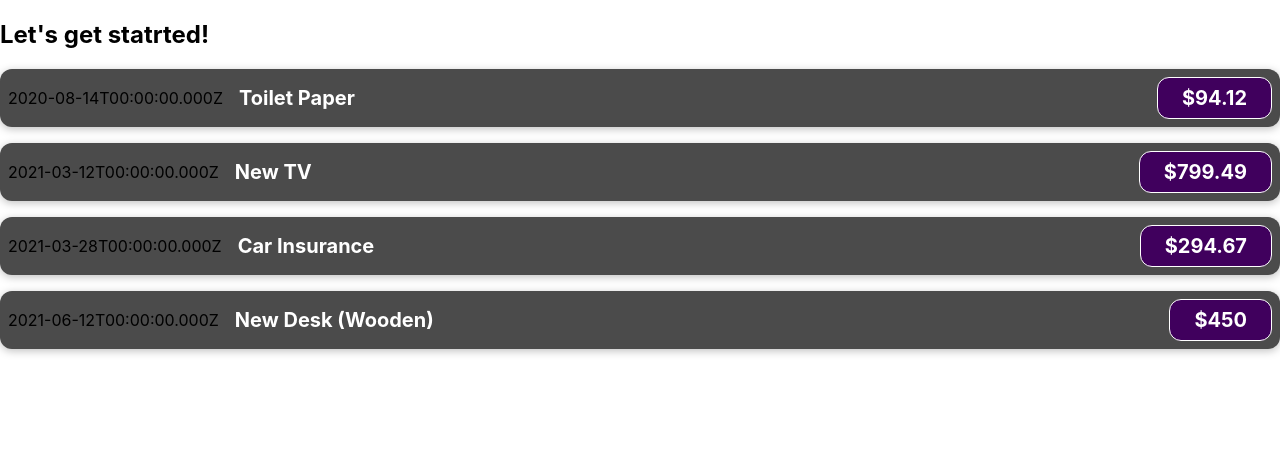
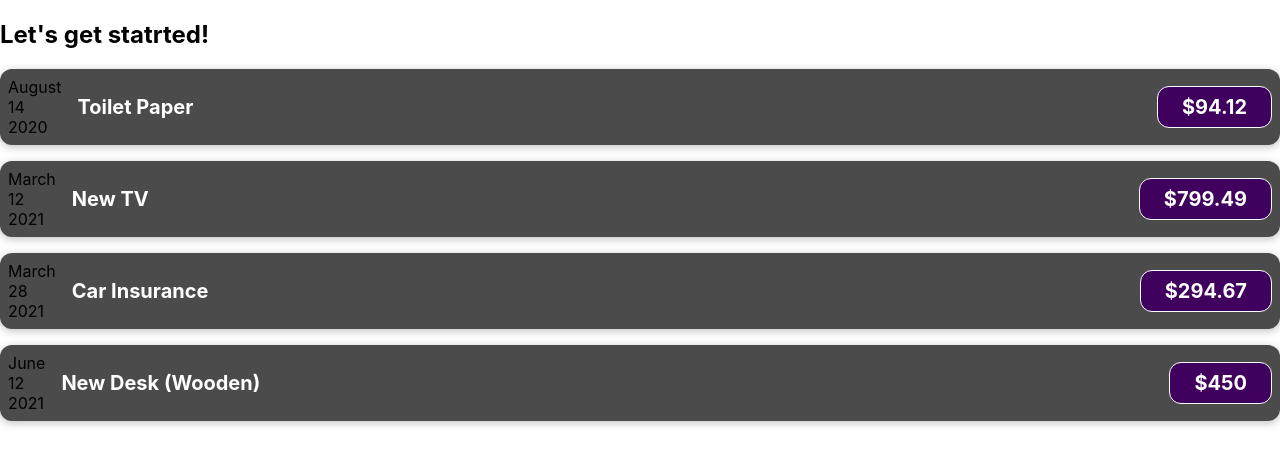
Before and after one commit to DavidPerelman/react-complete-guide-code, a React (Create React App) app: page / in a window 1280 px wide. Shown: the top 466 px of the page. Built offline with nearby package versions, Linux system fonts and the light colour scheme.

Commit message:
ExpenseItem.js: Adding "normal" JavaScript Logic to Components

```diff
--- a/src/components/ExpenseItem.js
+++ b/src/components/ExpenseItem.js
@@ -2,9 +2,18 @@
 import './ExpenseItem.css';
 
 const ExpenseItem = ({ title, date, amount }) => {
+  const month = date.toLocaleString('en-US', { month: 'long' });
+  const day = date.toLocaleString('en-US', { day: '2-digit' });
+  const year = date.getFullYear();
+
   return (
     <div className='expense-item'>
-      <div>{date.toISOString()}</div>
+      <div>
+        <div>{month}</div>
+        <div>{day}</div>
+        <div>{year}</div>
+      </div>
+
       <div className='expense-item__description'>
         <h2>{title}</h2>
         <div className='expense-item__price'>${amount}</div>
```
